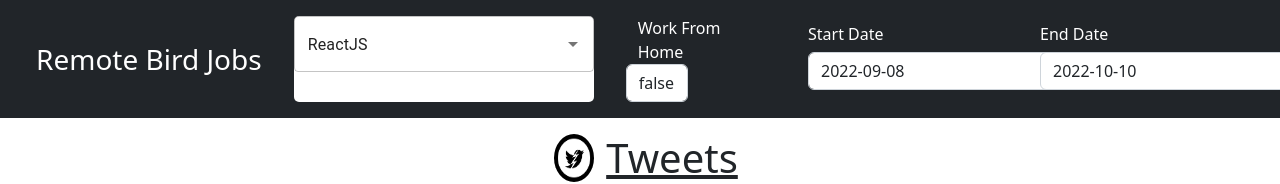
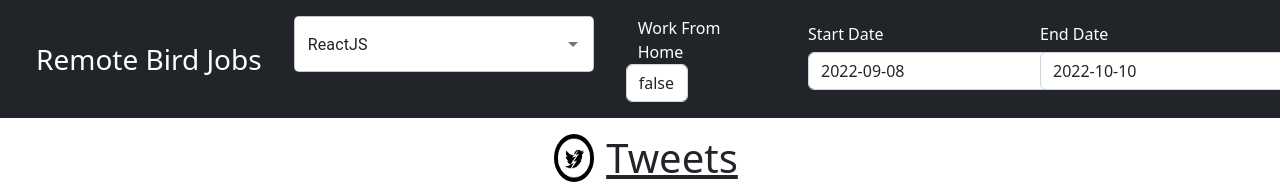
Before and after one commit to Google-Developer-Student-Club-RJIT/remotebirdjobs-frontend, a React (Create React App) app: page / in a window 1280 px wide. Shown: the top 184 px of the page. Built offline with nearby package versions, Linux system fonts and the light colour scheme; no server answers.

Commit message:
Fixed white background issue

```diff
--- a/src/Components/Navbar.js
+++ b/src/Components/Navbar.js
@@ -16,7 +16,7 @@
                 </button>
                 <div className="collapse navbar-collapse" id="navbarSupportedContent">
                     <div className="d-flex">
-                        <div className="form-group mx-3 row">
+                        <div className="form-group mx-3">
                             <Autocomplete
                             name='topic'
                             value={value}
```
